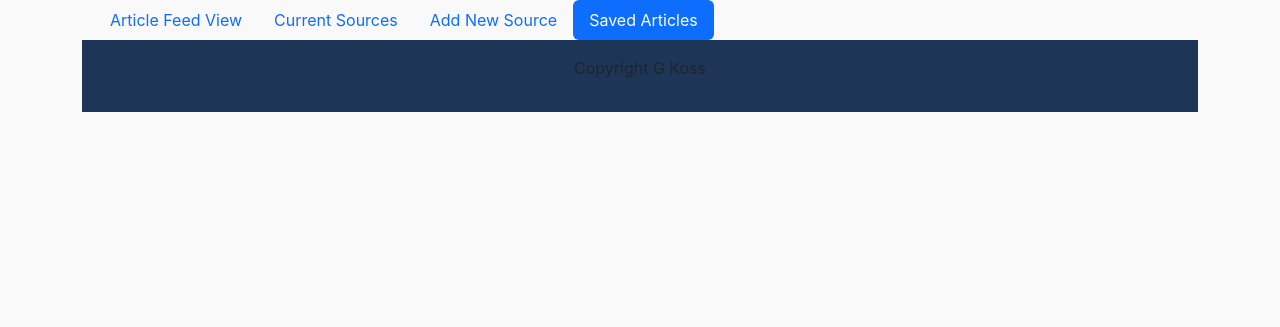
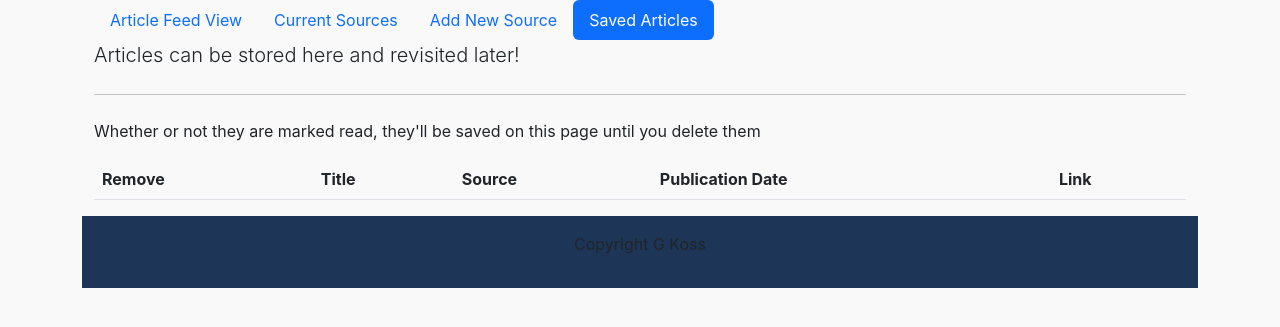
Before and after one commit to Griffin87/RSS-Feed-Aggregator, a Django app: page /bookmarks in a window 1280 px wide. Shown: the part 94-421 px from the top of the page. Run offline with Django 3.2, Linux system fonts and the light colour scheme; data comes from the database, SQL or seed files in the repository; lists and menus that the app fills with data are empty.

Commit message:
add save_article helper. style changes.

```diff
--- a/aggregator/views.py
+++ b/aggregator/views.py
@@ -96,15 +96,7 @@ def add(request):
         if 'guid' not in item:
             item.guid = request_guid()
         if not Article.objects.filter(guid=item.guid).exists():
-            new_article = Article(
-                title = item.title,
-                description=item.description,
-                pub_date = parser.parse(item.published),
-                link = item.link,
-                source_name = new_source,
-                guid = item.guid if 'guid' in feed.entries else request_guid(),
-            )
-            new_article.save()
+            save_article(item, new_source)
 
     return HttpResponseRedirect(reverse("add_new_source"))
 
@@ -117,39 +109,34 @@ def refresh(request):
             if 'guid' not in item:
                 item.guid = request_guid()
             if not Article.objects.filter(guid=item.guid).exists():
-                new_article = Article(
-                    title = item.title,
-                    description=item.description,
-                    pub_date = parser.parse(item.published),
-                    link = item.link,
-                    source_name = source,
-                    guid = item.guid if 'guid' in feed.entries else request_guid(),
-                )
-                new_article.save()
+                save_article(item, source)
 
     return HttpResponseRedirect(reverse('articles'))
 
-def add_source_articles(source):
-    feed = feedparser(source.feed_link)
-    for entry in feed.entries:
-        if 'guid' not in entry:
-            entry.guid = request_guid()
-        if not Article.objects.filter(guid=entry.guid).exists():
-            new_article = Article(
-                title = entry.title,
-                description=entry.description,
-                pub_date = parser.parse(entry.published),
-                link = entry.link,
-                source_name = source,
-                guid = entry.guid if 'guid' in feed.entries else request_guid(),
-            )
-            new_article.save()
+def save_article(entry, source):
+    """
+    Helper Function
+    Accepts an entry in a parsed RSS feed
+    Creates and saves an Article objects using information
+    from the parsed feed entry
+    Returns None
+    """
+    new_article = Article(
+        title = entry.title,
+        description=entry.description,
+        pub_date = parser.parse(entry.published),
+        link = entry.link,
+        source_name = source,
+        guid = entry.guid,
+    )
+    new_article.save()
 
 
 def unfollow(request, id):
     """
     Removes corresponding Source from database
     Deletes every Article associated with Source in a cascade
+    Returns redirect to source.html
     """
     source = Source.objects.get(id=id)
     source.delete()
--- a/templates/bookmarks.html
+++ b/templates/bookmarks.html
@@ -43,26 +43,37 @@
             </li>
           </ul>
 
+    <div class="jumbotron">
+        <p class="lead">
+            Articles can be stored here and revisited later!
+        </p>
+        <hr class="my-4">
+        <p>Whether or not they are marked read, they'll be saved on this page until you delete them</p>
+    </div>
+
       <div class="row">
-        <div class="card-columns"></div>
-        {% for bookmark in bookmarks %}
-          <section class="card m-3" style="width: 35em;">
-            <div class="row no-gutters">
-              <div class="col-md-10">
-                <div class="card-body ml-3">
-                  <h5 class="card-title">{{ bookmark.title }}</h3>
-                  <h6 class="card-subtite mb2 text-muted">{{ bookmark.source_name }}</p>
-                  <p class="card-date">Published on {{ bookmark.pub_date }}</p>
-                  <a class="btn btn-warning" href="{{ bookmark.link }}" role="button" data-toggle="tooltip" data-placement="top" title="This will redirect to an external site">Link to Article</a>
-                  <a class="btn btn-success" href="mark_read/{{ bookmark.id }}" role="button" data-toggle="tooltip" data-placement="top" title="This will remove the article from your feed">Mark Read</a>
-                  <a class="btn btn-danger" href="toggle_bookmark/{{ bookmark.id }}" role="button">Remove from Bookmarks</a>
-                </div>
-              </div>
-            </div>
-          </section>
-        {% endfor %}
+        <div class="col-mid-4">
+            <table class="table table-striped">
+                <thead>
+                    <th>Remove</th>
+                    <th>Title</th>
+                    <th>Source</th>
+                    <th>Publication Date</th>
+                    <th>Link</th>
+                </thead>
+                {% for bookmark in bookmarks %}
+                <tbody>
+                    <td>
+                        <a class="btn btn-secondary" href="toggle_bookmark/{{ bookmark.id }}" role="button">Remove
+                    </td>
+                    <td>{{ bookmark.title }}</td>
+                    <td>{{ bookmark.source_name }}</td>
+                    <td>{{ bookmark.pub_date }}</td>
+                    <td><a class="btn btn-warning" href="{{ bookmark.link }}">External Link</td>
+                </tbody>
+                {% endfor %}
+            </table>
         </div>
-
       </div>
     </main>
 
--- a/templates/sources.html
+++ b/templates/sources.html
@@ -57,10 +57,10 @@
                     <td>{{ forloop.counter }}</td>
                     <td>{{ source.title }}</td>
                     <!-- <td href="{{ source.link }}">{{ source.link }}</td>                     -->
-                    <td><a class="btn btn-outline-warning" href="{{ source.link }}">Link To Source</td>
+                    <td><a class="btn btn-warning" href="{{ source.link }}">Link To Source</td>
                     <td>{{ source.description }}</td>
-                    <td><a class="btn btn-outline-warning" href="update_source/{{ source.id }}">Edit Source</td>
-                    <td><a class="btn btn-outline-danger" href="delete/{{ source.id }}" role="button" data-toggle="tooltip" data-placement="top" title="This will permanently delete this source">Unfollow</button></td>
+                    <td><a class="btn btn-warning" href="update_source/{{ source.id }}">Edit Source</td>
+                    <td><a class="btn btn-danger" href="delete/{{ source.id }}" role="button" data-toggle="tooltip" data-placement="top" title="This will permanently delete this source">Unfollow</button></td>
                 </tbody>
                 {% endfor %}
             </table>
--- a/templates/update_source.html
+++ b/templates/update_source.html
@@ -40,6 +40,7 @@
 
 <form action="update/{{ source.id }}" method="post">
     {% csrf_token %}
+    <div class="form-group">
       Source Name:<br>
       <input name="title" value="{{ source.title }}">
       <br>
@@ -47,6 +48,7 @@
       <input name="description" value="{{ source.description }}">
 
       <input type="submit" value="Submit">
+    </div>
 </form>
 
 </main>
```
Also changed, not shown: templates/homepage.html (+18 -22 lines). Lines whose indentation alone changed are shown as unchanged.
